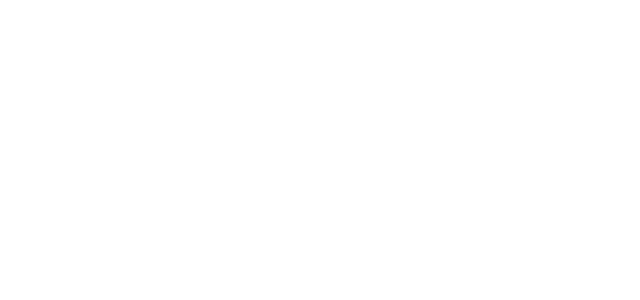
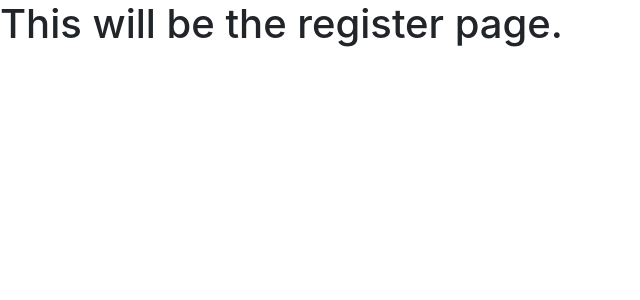
Before and after one commit to CS222-UIUC/course-project-team-9, a React (Create React App) app in the folder website/frontend/: page /register in a window 1280 px wide. Before the commit this address had no page. Shown: the top 300 px of the page, without its empty margins (0-640 px from the left). Built offline with nearby package versions, Linux system fonts and the light colour scheme.

Commit message:
add register page

```diff
--- a/website/frontend/package.json
+++ b/website/frontend/package.json
@@ -9,8 +9,9 @@
     "@fortawesome/react-fontawesome": "^0.2.0",
     "@testing-library/jest-dom": "^5.16.5",
     "@testing-library/react": "^13.4.0",
-    "@testing-library/user-event": "^13.5.0",
+    "@testing-library/user-event": "^14.0.0-beta.14",
     "bootstrap": "^4.6.2",
+    "history": "^5.3.0",
     "react": "^18.2.0",
     "react-dom": "^18.2.0",
     "react-router-dom": "^6.4.2",
--- a/website/frontend/src/App.js
+++ b/website/frontend/src/App.js
@@ -24,9 +24,10 @@ function App () {
   return (
     <div className="App">
       <nav className="topnav">
-        <a class="active" href="./">Home</a>
+        <a className="active" href="./">Home</a>
         <Link to="about">About</Link>
-        <Link to="login" class="split">Login</Link>
+        <Link to="login" className="split">Login</Link>
+        <Link to="register" className = "split">Register</Link>
         <Link to="CreatePost">Create Post</Link>
       </nav>
       <Title />
--- /dev/null
+++ b/website/frontend/src/components/Register.js
@@ -0,0 +1,11 @@
+import React from "react";
+
+function Register() {
+    return (
+    <div>
+        <h1>This will be the register page. </h1>
+    </div>
+    );
+}
+
+export default Register;
--- a/website/frontend/src/index.js
+++ b/website/frontend/src/index.js
@@ -7,6 +7,7 @@ import { BrowserRouter, Routes, Route, } from 'react-router-dom';
 import App from './App';
 import About from './components/About';
 import Login from './components/Login';
+import Register from './components/Register';
 import CreatePost from './components/CreatePost';
 
 const root = ReactDOM.createRoot(document.getElementById("root"));
@@ -18,6 +19,7 @@ root.render(
         <Route path="about" element={<About />} />
         <Route path="login" element={<Login />} />
         <Route path= "CreatePost" element={<CreatePost />} />
+        <Route path="register" element={<Register />} />
       </Routes>
     </BrowserRouter>
   </React.StrictMode>
```
Also changed, not shown: 1 other file (tests, documents, lock files or other folders).
